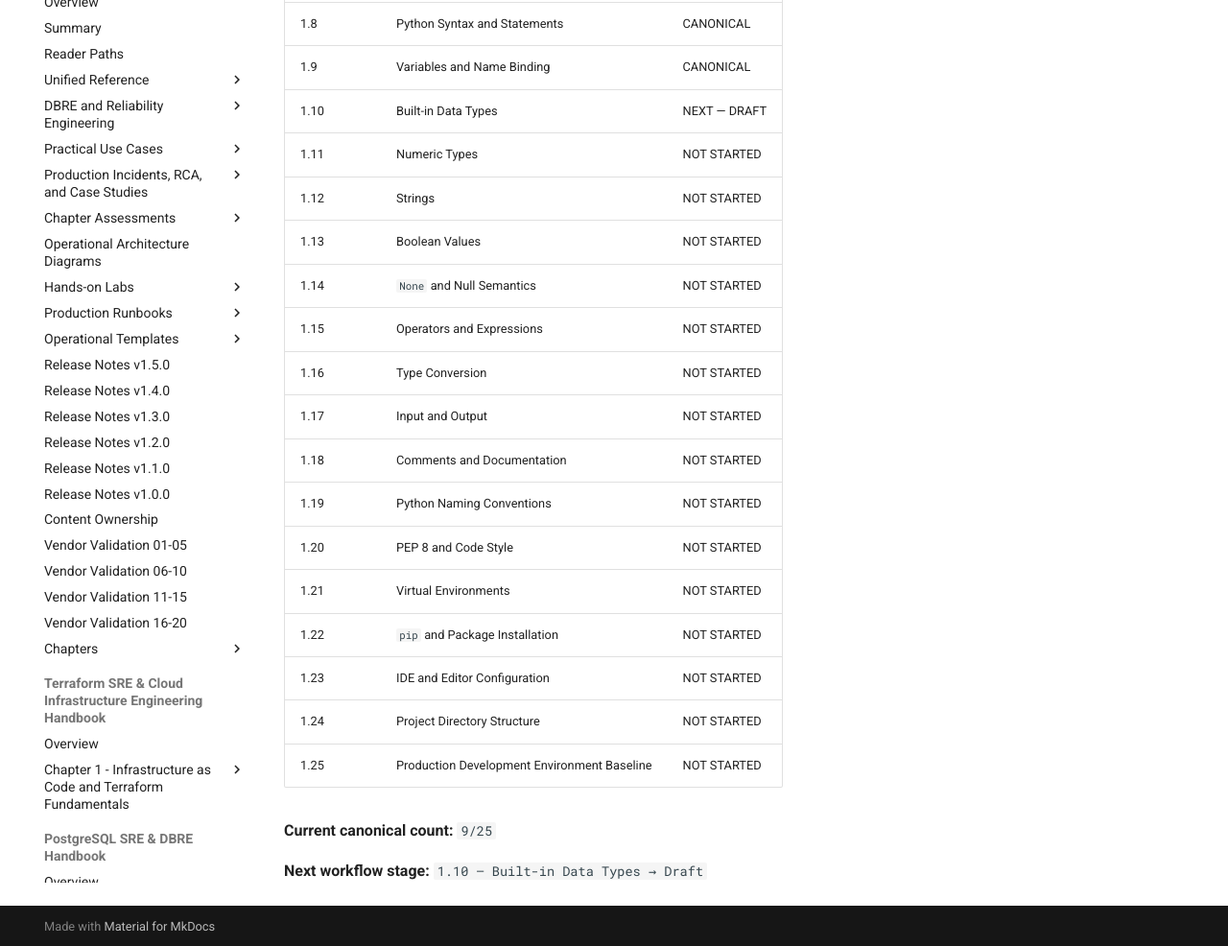
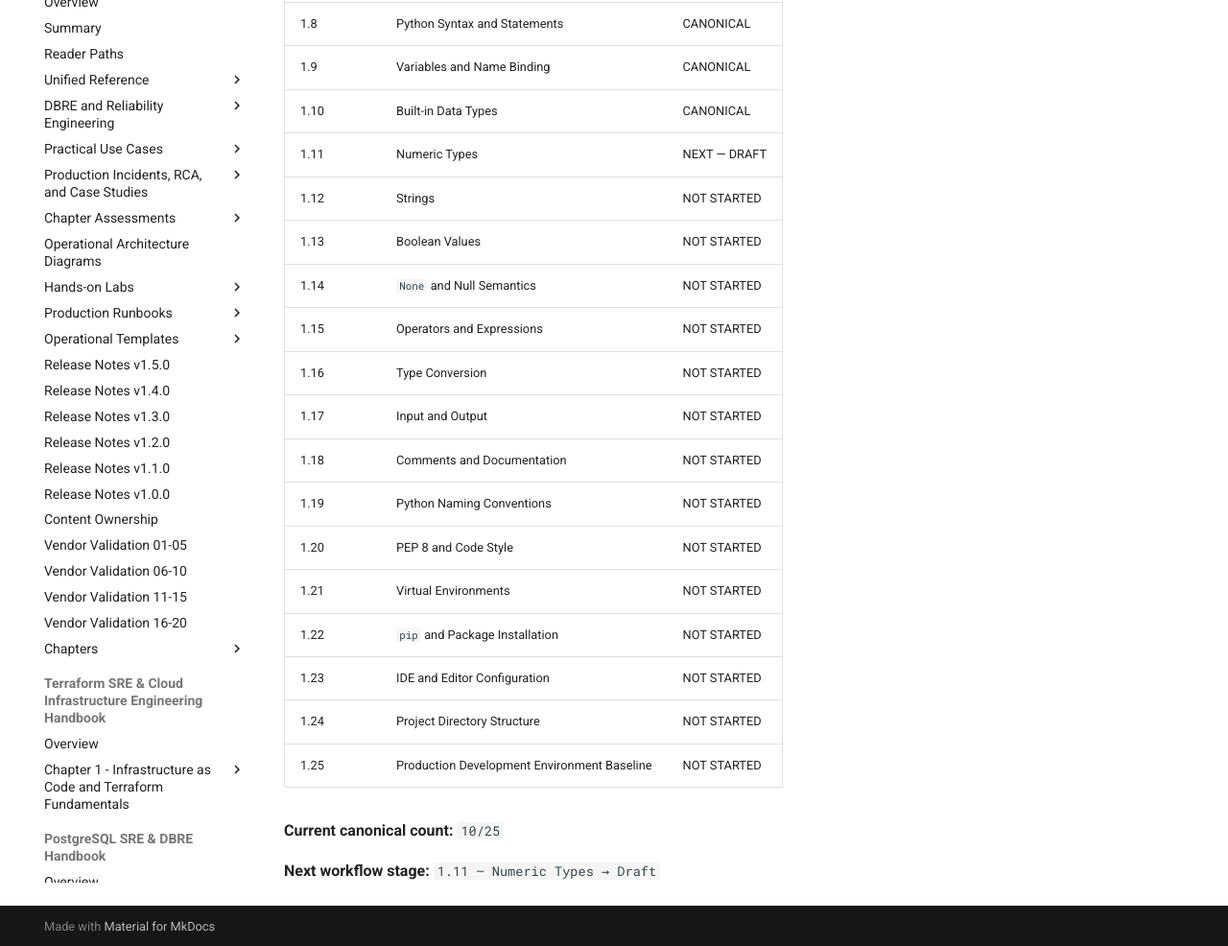
Before and after one commit to sssamant21/sre-academy, an MkDocs documentation site: the page built from docs/books/python/python-engineering-handbook/chapters/chapter-01/STATUS.md, in a window 1280 px wide and 1400 px high, scrolled down 223 px. Shown: the part 411-1397 px from the top of the window at 96% size. Built offline with MkDocs 1.6.1 and Material for MkDocs 9.7.7, drawn with Linux system fonts in a browser that asks for light colours; comment, search, counter and statistics services are not loaded; some of the changed text lies outside the part shown.

Commit message:
docs(python): advance chapter 1 to 10 of 25 canonical

```diff
--- a/docs/books/python/python-engineering-handbook/chapters/chapter-01/STATUS.md
+++ b/docs/books/python/python-engineering-handbook/chapters/chapter-01/STATUS.md
@@ -2,7 +2,7 @@
 
 ## Python Fundamentals and Development Environment
 
-**Progress:** `9/25 canonical`
+**Progress:** `10/25 canonical`
 
 | Section | Title | Status |
 |---|---|---|
@@ -15,8 +15,8 @@
 | 1.7 | Source Files and Encoding | CANONICAL |
 | 1.8 | Python Syntax and Statements | CANONICAL |
 | 1.9 | Variables and Name Binding | CANONICAL |
-| 1.10 | Built-in Data Types | NEXT — DRAFT |
-| 1.11 | Numeric Types | NOT STARTED |
+| 1.10 | Built-in Data Types | CANONICAL |
+| 1.11 | Numeric Types | NEXT — DRAFT |
 | 1.12 | Strings | NOT STARTED |
 | 1.13 | Boolean Values | NOT STARTED |
 | 1.14 | `None` and Null Semantics | NOT STARTED |
@@ -32,6 +32,6 @@
 | 1.24 | Project Directory Structure | NOT STARTED |
 | 1.25 | Production Development Environment Baseline | NOT STARTED |
 
-**Current canonical count:** `9/25`
+**Current canonical count:** `10/25`
 
-**Next workflow stage:** `1.10 — Built-in Data Types → Draft`
+**Next workflow stage:** `1.11 — Numeric Types → Draft`
```
